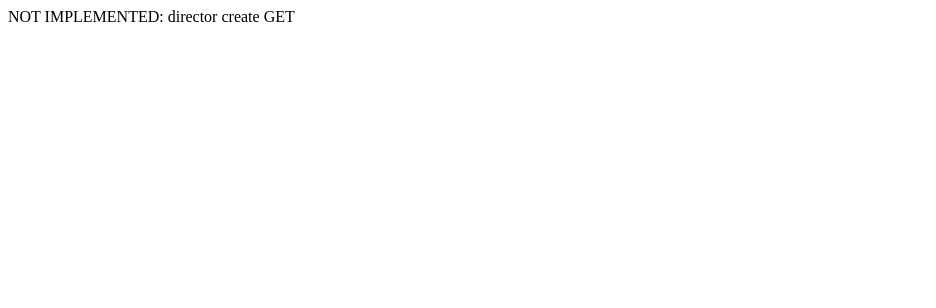
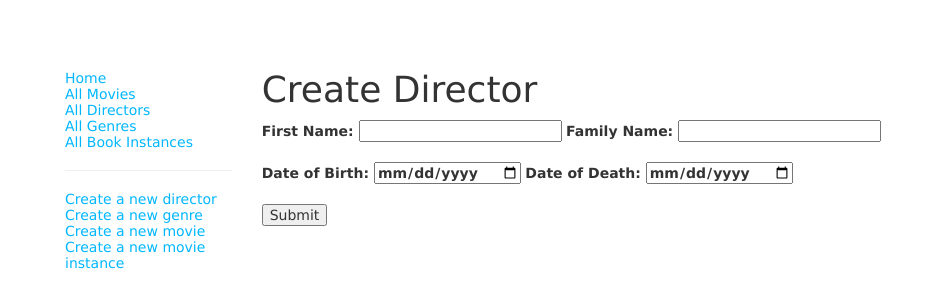
Before and after one commit to cdpadilla42/90s-blockbuster, a Node server app: page /catalog/director/create in a window 1280 px wide. Shown: the top 308 px of the page, without its empty margins (0-936 px from the left). Run offline with Node 20, Linux system fonts and the light colour scheme; some libraries are stand-ins or nearby versions.

Commit message:
Implement director form view and controller

```diff
--- a/controllers/directorController.js
+++ b/controllers/directorController.js
@@ -1,4 +1,6 @@
 var Director = require('../models/director');
+const { body, validationResult } = require('express-validator/check');
+const { sanitizeBody } = require('express-validator/filter');
 
 // Display List of all Directors
 exports.director_list = (req, res, err) => {
@@ -9,7 +11,7 @@ exports.director_list = (req, res, err) => {
       if (err) return next(err);
       res.render('director_list', {
         title: 'Director List',
-        director_list: list_directors
+        director_list: list_directors,
       });
     });
 };
@@ -20,14 +22,67 @@ exports.director_detail = (req, res) => {
 };
 
 // Display director create form on GET
-exports.director_create_get = (req, res) => {
-  res.send('NOT IMPLEMENTED: director create GET');
+exports.director_create_get = (req, res, next) => {
+  res.render('director_form', { title: 'Create Director' });
 };
 
 // Handle director create on POST
-exports.director_create_post = (req, res) => {
-  res.send('NOT IMPL: director create POST');
-};
+exports.director_create_post = [
+  // validate fields
+  body('first_name')
+    .isLength({ min: 1 })
+    .trim()
+    .withMessage('Must have first name')
+    .isAlphanumeric()
+    .withMessage('First name has non alphanumeric value'),
+  body('family_name')
+    .isLength({ min: 1 })
+    .trim()
+    .withMessage('Family name required')
+    .isAlphanumeric()
+    .withMessage('Family name must be alpha-numeric'),
+  body('date_of_birth', 'Invalid date of birth')
+    .optional({ checkFalsy: true })
+    .isISO8601(),
+  body('date_of_death', 'Invalid date of death')
+    .optional({ checkFalsy: true })
+    .isISO8601(),
+
+  // Sanitize fields
+  sanitizeBody('first_name').escape(),
+  sanitizeBody('family_name').escape(),
+  sanitizeBody('date_of_birth').toDate(),
+  sanitizeBody('date_of_death').toDate(),
+
+  // Process request after validation and sanitization
+  (req, res, next) => {
+    // Extract validation errors
+    const errors = validationResult(req);
+
+    if (!errors.isEmpty()) {
+      res.render('director_form', {
+        title: 'Create Director',
+        director: req.body,
+        errors: errors.array(),
+      });
+      return;
+    } else {
+      // Data from form is valid
+
+      // Create an Author object with escaped and trimmed data
+      var director = new Director({
+        first_name: req.body.first_name,
+        family_name: req.body.family_name,
+        date_of_birth: req.body.date_of_birth,
+        date_of_death: req.body.date_of_death,
+      });
+      director.save(function (err) {
+        if (err) return next(err);
+        res.redirect(director.url);
+      });
+    }
+  },
+];
 
 // Display director delete form on GET
 exports.director_delete_get = (req, res) => {
--- a/controllers/genreController.js
+++ b/controllers/genreController.js
@@ -76,7 +76,7 @@ exports.genre_create_post = [
     } else {
       // Data is valid
       // Check if Genre with same name already exists
-      Genre.findONe({ name: req.body.name }).exec(function (err, found_genre) {
+      Genre.findOne({ name: req.body.name }).exec(function (err, found_genre) {
         if (err) return next(err);
 
         if (found_genre) {
--- /dev/null
+++ b/views/director_form.hbs
@@ -0,0 +1,27 @@
+<h1>{{title}}</h1>
+
+<form action="" method="post">
+  <div class="form-group">
+    <label for="first_name">
+      First Name:
+      <input type="text" name="first_name" required value="{{#if director.first_name}}{{director.first_name}}{{else}}{{/if}}">
+    </label>
+    <label for="family_name">
+      Family Name:
+      <input type="text" name="family_name" required value="{{#if director.family_name}}{{director.family_name}}{{else}}{{/if}}">
+    </label>
+  </div>
+  <div class="form-group">
+    <label for="date_of_birth">
+      Date of Birth:
+      <input type="date" name="date_of_birth" value="{{#if director.date_of_birth}}{{director.date_of_birth}}{{else}}{{/if}}" placeholder="dd/mm/yyyy">
+    </label>
+    <label for="date_of_death">
+      Date of Death:
+      <input type="date" name="date_of_death" value="{{#if director.date_of_death}}{{director.date_of_death}}{{else}}{{/if}}" placeholder="dd/mm/yyyy">
+    </label>
+  </div>
+  <div class="form-group">
+    <input type="submit" value="Submit">
+  </div>
+</form>
--- a/views/genre_form.hbs
+++ b/views/genre_form.hbs
@@ -5,7 +5,7 @@
   <div class="form-group">
     <label for="name">
       Genre:
-      <input type="text" name="name" placeholder="Fantasy, Poetry, etc." value="genre.name">
+      <input type="text" name="name" placeholder="Fantasy, Poetry, etc." value="{{#if genre.name}}genre.name{{else}}{{/if}}">
       <input type="submit" value="Submit">
     </label>
   </div>
--- a/views/layout.hbs
+++ b/views/layout.hbs
@@ -19,10 +19,10 @@
             <li><a href="/catalog/genres">All Genres</a></li>
             <li><a href="/catalog/movieinstance">All Book Instances</a></li>
             <li><hr></li>
-            <li><a href="catalog/director/create">Create a new director</a></li>
-            <li><a href="catalog/genre/create">Create a new genre</a></li>
-            <li><a href="catalog/movie/create">Create a new movie</a></li>
-            <li><a href="catalog/movieinstance/create">Create a new movie instance</a></li>
+            <li><a href="/catalog/director/create">Create a new director</a></li>
+            <li><a href="/catalog/genre/create">Create a new genre</a></li>
+            <li><a href="/catalog/movie/create">Create a new movie</a></li>
+            <li><a href="/catalog/movieinstance/create">Create a new movie instance</a></li>
           </ul>
         </div>
         <div class="col-sm-10">
```
